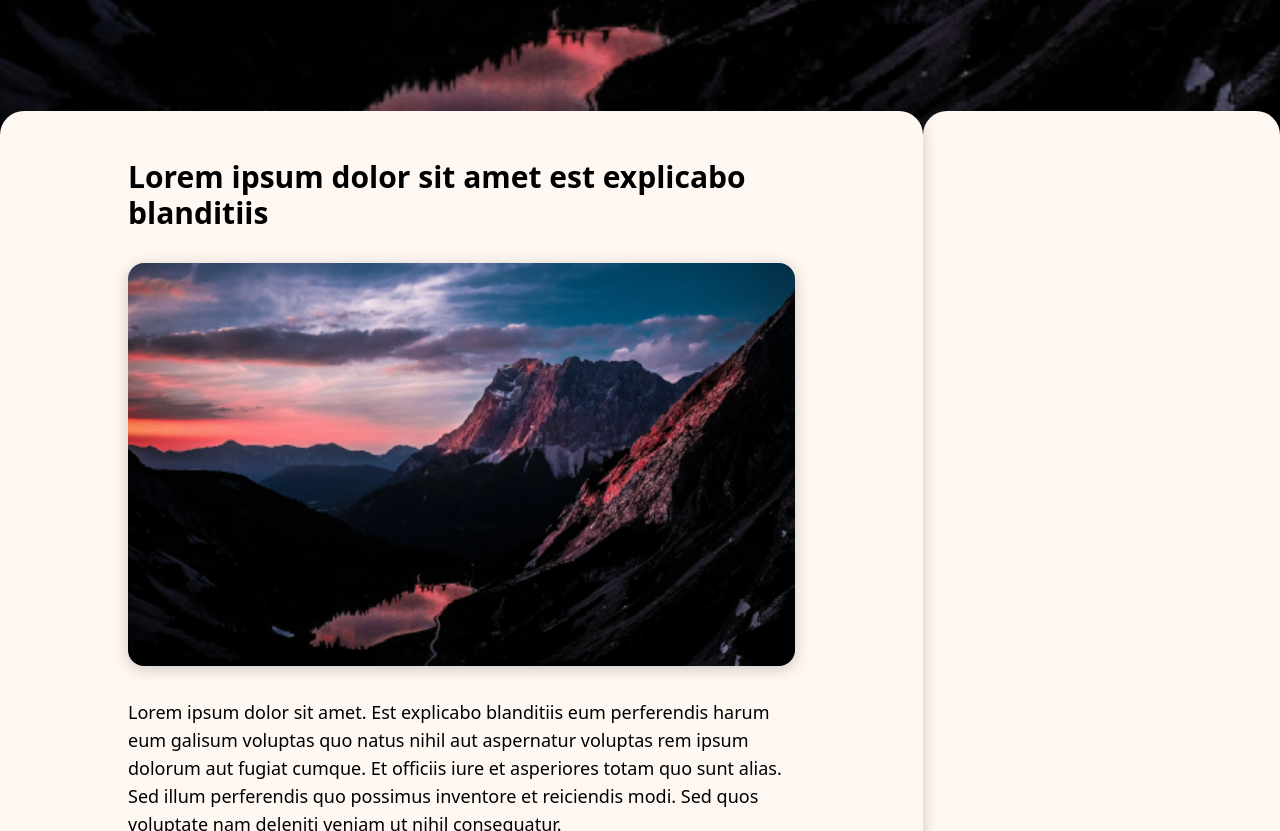
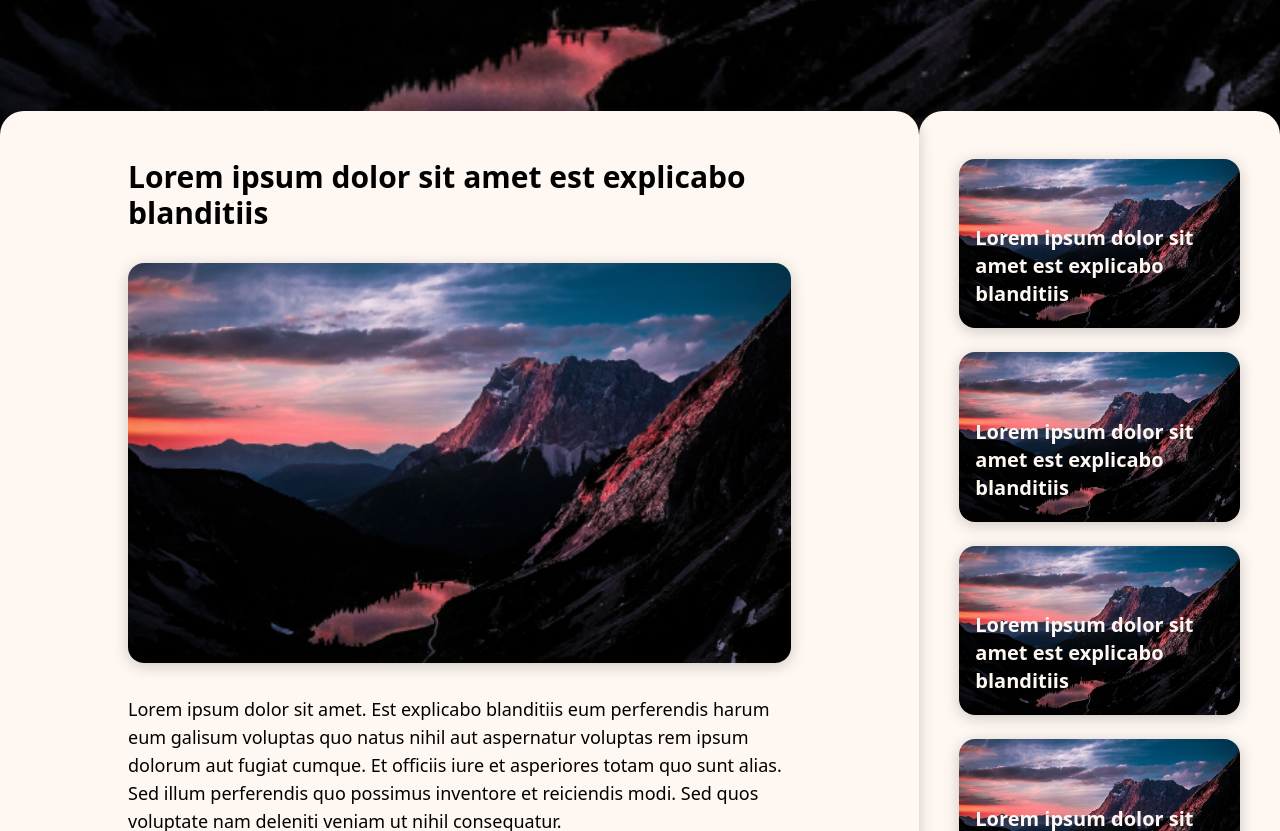
Before and after one commit to dannyfrelink/affiliate-blog, a React (Create React App) app: page /blogs/1 in a window 1280 px wide. Shown: the part 609-1440 px from the top of the page. Built offline with nearby package versions, Linux system fonts and the light colour scheme; the HTML template or start-up script is replaced by a standard one.

Commit message:
feat: create SideBar section for NextBlogs

```diff
--- /dev/null
+++ b/src/components/pages/blogs/NextBlog.tsx
@@ -0,0 +1,40 @@
+import React from "react";
+import { Destination } from "../../../pages/Blogs/BlogOverview";
+import H4 from "../../typography/H4";
+import { useAppContext } from "../../../config/AppContext";
+import { Link } from "react-router-dom";
+
+interface NextBlogProps {
+	blog: Destination;
+}
+
+const NextBlog: React.FC<NextBlogProps> = ({ blog }) => {
+	const { screenSize } = useAppContext();
+	const coverImage = require(`../../../images/mockup/${blog.coverImage}`);
+
+	return (
+		<Link to={`/blogs/${blog.id}`} className="relative block">
+			<img
+				className="rounded-2xl shadow-subtle w-full"
+				src={coverImage}
+				alt="Blog Cover"
+			/>
+			<H4
+				className={`absolute z-10 ${
+					screenSize < 750
+						? "bottom-4 inset-x-4"
+						: screenSize < 1000
+						? "bottom-4 inset-x-4"
+						: screenSize < 1250
+						? "bottom-3 inset-x-3"
+						: "bottom-5 inset-x-4"
+				}`}
+				color="white"
+			>
+				{blog.title}
+			</H4>
+		</Link>
+	);
+};
+
+export default NextBlog;
--- /dev/null
+++ b/src/components/pages/blogs/NextBlogs.tsx
@@ -0,0 +1,46 @@
+import React from "react";
+import NextBlog from "./NextBlog";
+import { Destination } from "../../../pages/Blogs/BlogOverview";
+import { useAppContext } from "../../../config/AppContext";
+
+interface NextBlogsProps {
+	blogs: Destination[];
+	id: number;
+}
+
+function shuffleArray(array: NextBlogsProps["blogs"]) {
+	for (let i = array.length - 1; i > 0; i--) {
+		const j = Math.floor(Math.random() * (i + 1));
+		[array[i], array[j]] = [array[j], array[i]];
+	}
+}
+
+function getRandomBlogs(array: NextBlogsProps["blogs"], size: number) {
+	const shuffledArray = [...array];
+	shuffleArray(shuffledArray);
+	return shuffledArray.slice(0, size);
+}
+
+const NextBlogs: React.FC<NextBlogsProps> = ({ blogs, id }) => {
+	const { screenSize } = useAppContext();
+	const optionalBlogs = blogs.filter((blog) => blog.id !== id);
+	const blogsArr = getRandomBlogs(optionalBlogs, 4);
+
+	return (
+		<div
+			className={`${
+				screenSize < 500
+					? "[&>*:not(:last-child)]:mb-6"
+					: screenSize < 1000
+					? "grid grid-cols-2 gap-x-3 gap-y-6"
+					: "[&>*:not(:last-child)]:mb-6"
+			}`}
+		>
+			{blogsArr.map((blog, index) => (
+				<NextBlog key={index} blog={blog} />
+			))}
+		</div>
+	);
+};
+
+export default NextBlogs;
--- a/src/components/pages/blogs/SideBar.tsx
+++ b/src/components/pages/blogs/SideBar.tsx
@@ -1,10 +1,15 @@
 import React from "react";
 import Container from "../../general/Container";
 import { useAppContext } from "../../../config/AppContext";
+import NextBlogs from "./NextBlogs";
+import { Destination } from "../../../pages/Blogs/BlogOverview";
 
-interface SideBarProps {}
+interface SideBarProps {
+	blogs: Destination[];
+	id: number;
+}
 
-const SideBar: React.FC<SideBarProps> = () => {
+const SideBar: React.FC<SideBarProps> = ({ blogs, id }) => {
 	const { screenSize } = useAppContext();
 	return (
 		<Container
@@ -13,10 +18,10 @@ const SideBar: React.FC<SideBarProps> = () => {
 					? ""
 					: screenSize < 1000
 					? ""
-					: "w-[50vw] max-w-[450px]"
+					: `w-[1150px] ${screenSize < 1250 ? "!px-6" : "!px-10"}`
 			}`}
 		>
-			<div></div>
+			<NextBlogs blogs={blogs} id={id} />
 		</Container>
 	);
 };
--- /dev/null
+++ b/src/components/typography/H4.tsx
@@ -0,0 +1,29 @@
+import React from "react";
+import { useAppContext } from "../../config/AppContext";
+
+interface H4Props {
+	children: React.ReactNode;
+	color?: "black" | "white";
+	className?: string;
+}
+
+const H4: React.FC<H4Props> = ({ children, color = "black", className }) => {
+	const { screenSize } = useAppContext();
+	return (
+		<h4
+			className={`font-semibold ${className} ${
+				color === "black" ? "text-black" : "text-primary"
+			} ${
+				screenSize < 750
+					? "text-sm"
+					: screenSize < 1250
+					? "text-base"
+					: "text-xl"
+			}`}
+		>
+			{children}
+		</h4>
+	);
+};
+
+export default H4;
--- a/src/pages/Blogs/BlogPost.tsx
+++ b/src/pages/Blogs/BlogPost.tsx
@@ -44,7 +44,7 @@ const BlogPost = () => {
 					})}
 				</div>
 
-				<SideBar />
+				<SideBar blogs={allBlogs} id={Number(id)} />
 			</div>
 
 			<Footer />
```
